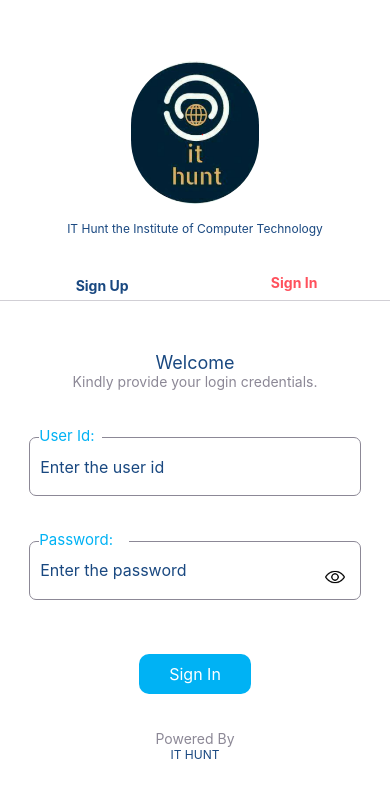
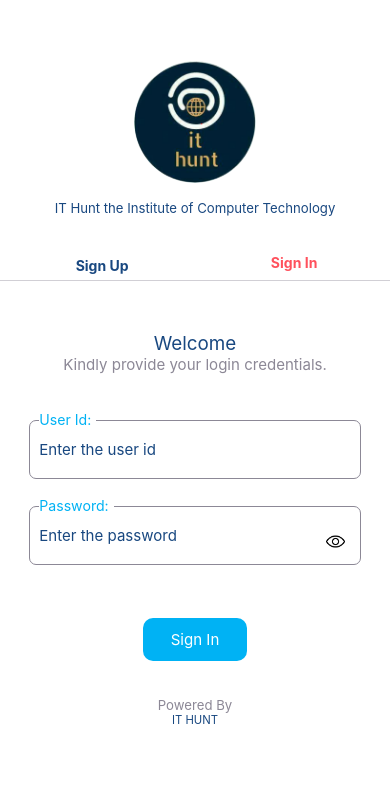
Before and after one commit to MahendraSoftEn/IT-Hunt-Institute-Project, a React Native app: screen /LoginScreen in a window 390 px wide. Shown: the top 798 px of the page. Built offline with nearby package versions, Linux system fonts and the light colour scheme.

Commit message:
work on responiseve

```diff
--- a/src/Container/Auth/LoginScreen/index.js
+++ b/src/Container/Auth/LoginScreen/index.js
@@ -22,7 +22,7 @@ import { useNavigation } from "@react-navigation/native";
 import LoadingModal from "../../../Component/LoadingModal";
 import AsyncStorage from "@react-native-async-storage/async-storage";
 import { loginValidationSchema } from "../../../../utilities/Validation";
-import { screenHeight, screenWidth } from "../../../../utilities/responsive";
+import { dynamicSize, getFontSize, hpx, screenHeight, screenWidth, wpx } from "../../../../utilities/responsive";
 import { removeState, setCount, setRegistrationData } from "../../../../utilities/MyStore/Dashboard/dashboard";
 
 function LoginScreen() {
@@ -36,7 +36,7 @@ function LoginScreen() {
     const [signUpPassword, setSignUpPassword] = useState("");
     const [isLoading, setIsLoading] = useState(false);
     const [showhidePassword, setshowhidePassword] = useState(true);
-    const [LoginInfo,setLoginInfo]=useState([]);
+    const [LoginInfo, setLoginInfo] = useState([]);
     const dispatch = useDispatch();
 
     const data = useSelector((state) => state?.dashboardData?.registrationData);
@@ -53,7 +53,7 @@ function LoginScreen() {
         try {
             // You can store a key-value pair
 
-          let array=[...LoginInfo,data];
+            let array = [...LoginInfo, data];
             const userJSON = JSON.stringify(array);
             await AsyncStorage.setItem('logindata', userJSON);
             console.log('Data stored successfully.');
@@ -94,7 +94,7 @@ function LoginScreen() {
         setIsLoading(true);
         setTimeout(() => {
             var isExist = false;
-            if(LoginInfo.length>0){
+            if (LoginInfo.length > 0) {
                 LoginInfo?.map((item, index) => {
                     if (values?.username?.toLowerCase() == item?.name?.toLowerCase() && values?.password == item?.password) {
                         isExist = true;
@@ -147,7 +147,7 @@ function LoginScreen() {
                                 source={Images.ithuntlogo}
                                 style={Styles.loginLogo}
                             />
-                            <Text style={{ fontSize: 12, color: "#194880", marginTop: screenHeight * 0.02 }}>IT Hunt the Institute of Computer Technology</Text>
+                            <Text style={{ fontSize: getFontSize(14), color: "#194880", marginTop: screenHeight * 0.02 }}>IT Hunt the Institute of Computer Technology</Text>
                         </View>
                         <View style={{ flexDirection: "row", justifyContent: "space-around", marginTop: screenHeight * 0.03, padding: 3 }}>
                             <TouchableOpacity
@@ -173,8 +173,8 @@ function LoginScreen() {
                             activeView == 0 ?
                                 <>
                                     <View style={{ alignItems: "center", marginTop: screenHeight * 0.06 }}>
-                                        <Text style={{ fontSize: 18, color: "#194880" }}>Welcome</Text>
-                                        <Text style={{ color: "#8C8896", fontSize: 14 }}>Kindly provide your login credentials.</Text>
+                                        <Text style={{ fontSize: getFontSize(20), color: "#194880" }}>Welcome</Text>
+                                        <Text style={{ color: "#8C8896", fontSize: getFontSize(16) }}>Kindly provide your login credentials.</Text>
                                     </View>
 
                                     <Formik
@@ -186,9 +186,9 @@ function LoginScreen() {
 
                                             <View style={Styles.inputView}>
 
-                                                <View style={{ marginTop: screenHeight * 0.01 }}>
-                                                    <View style={{ top: 8, left: 10, backgroundColor: "white", width: screenWidth * 0.16, zIndex: 10 }}>
-                                                        <Text style={{ color: "#00B2F4", fontSize: 15, }}>User Id:</Text>
+                                                <View style={{ marginTop: hpx(10) }}>
+                                                    <View style={{ top: 8, left: 10, backgroundColor: "white", width: wpx(60), zIndex: 10 }}>
+                                                        <Text style={{ color: "#00B2F4", fontSize: getFontSize(15), }}>User Id:</Text>
                                                     </View>
                                                     <TextInput
                                                         name="username"
@@ -204,9 +204,9 @@ function LoginScreen() {
                                                     }
                                                 </View>
 
-                                                <View style={{ marginTop: screenHeight * 0.03 }}>
-                                                    <View style={{ top: 8, left: 10, backgroundColor: "white", width: screenWidth * 0.23, zIndex: 10 }}>
-                                                        <Text style={{ color: "#00B2F4", fontSize: 15 }}>Password:</Text>
+                                                <View style={{ marginTop: hpx(10) }}>
+                                                    <View style={{ top: 8, left: 10, backgroundColor: "white", width: wpx(80), zIndex: 10 }}>
+                                                        <Text style={{ color: "#00B2F4", fontSize: getFontSize(15) }}>Password:</Text>
                                                     </View>
                                                     <TextInput
                                                         name="password"
@@ -225,12 +225,12 @@ function LoginScreen() {
 
                                                         <Image
                                                             source={showhidePassword ? Images.Password_Show : Images.Password_Hide}
-                                                            style={{ width: 20, height: 20, alignSelf: "flex-end", top: -33, right: 16, }}
+                                                            style={{ width: dynamicSize(20), height: dynamicSize(20), alignSelf: "flex-end", top: -33, right: 16, }}
                                                         />
 
                                                     </TouchableOpacity>
                                                     {errors.password &&
-                                                        <Text style={{ fontSize: 10, color: 'red', top: -20 }}>{errors.password}</Text>
+                                                        <Text style={{ fontSize: getFontSize(10), color: 'red', top: -20 }}>{errors.password}</Text>
                                                     }
                                                 </View>
                                                 <View style={{}}>
@@ -247,12 +247,12 @@ function LoginScreen() {
                                 :
                                 <View style={Styles.inputView}>
                                     <View style={{ alignItems: "center", marginTop: screenHeight * 0.02 }}>
-                                        <Text style={{ fontSize: 18, color: "#194880" }}>Welcome</Text>
-                                        <Text style={{ color: "#8C8896", fontSize: 14 }}>Kindly Fill your Details.</Text>
+                                        <Text style={{ fontSize: getFontSize(18), color: "#194880" }}>Welcome</Text>
+                                        <Text style={{ color: "#8C8896", fontSize: getFontSize(14) }}>Kindly Fill your Details.</Text>
                                     </View>
-                                    <View style={{ marginTop: 10 }}>
-                                        <View style={{ top: 8, left: 10, backgroundColor: "white", width: 60, zIndex: 10 }}>
-                                            <Text style={{ color: "#00B2F4", fontSize: 15, }}> Name:</Text>
+                                    <View style={{ marginTop: hpx(10) }}>
+                                        <View style={{ top: 8, left: 10, backgroundColor: "white", width: wpx(60), zIndex: 10 }}>
+                                            <Text style={{ color: "#00B2F4", fontSize: getFontSize(15), }}> Name:</Text>
                                         </View>
                                         <TextInput
                                             name="username"
@@ -264,9 +264,9 @@ function LoginScreen() {
                                         />
 
                                     </View>
-                                    <View style={{ marginTop: screenHeight * 0.02 }}>
-                                        <View style={{ top: 8, left: 10, backgroundColor: "white", width: 50, zIndex: 10 }}>
-                                            <Text style={{ color: "#00B2F4", fontSize: 15, }}>Email:</Text>
+                                    <View style={{ marginTop: hpx(10) }}>
+                                        <View style={{ top: 8, left: 10, backgroundColor: "white", width: wpx(50), zIndex: 10 }}>
+                                            <Text style={{ color: "#00B2F4", fontSize: getFontSize(15), }}>Email:</Text>
                                         </View>
                                         <TextInput
                                             name="email"
@@ -279,9 +279,9 @@ function LoginScreen() {
 
                                     </View>
 
-                                    <View style={{ marginTop: screenHeight * 0.02 }}>
-                                        <View style={{ top: 8, left: 10, backgroundColor: "white", width: 80, zIndex: 10 }}>
-                                            <Text style={{ color: "#00B2F4", fontSize: 15 }}>Password:</Text>
+                                    <View style={{ marginTop: hpx(10) }}>
+                                        <View style={{ top: 8, left: 10, backgroundColor: "white", width: wpx(80), zIndex: 10 }}>
+                                            <Text style={{ color: "#00B2F4", fontSize: getFontSize(15) }}>Password:</Text>
                                         </View>
                                         <TextInput
                                             name="password"
@@ -302,8 +302,8 @@ function LoginScreen() {
                                 </View>
                         }
                         <View style={{ alignItems: "center", marginTop: screenHeight * 0.02, marginBottom: 10 }}>
-                            <Text style={{ color: "#8C8896", fontSize: 14 }}>Powered By</Text>
-                            <Text style={{ color: "#194880", fontSize: 12 }}>IT HUNT</Text>
+                            <Text style={{ color: "#8C8896", fontSize: getFontSize(14) }}>Powered By</Text>
+                            <Text style={{ color: "#194880", fontSize: getFontSize(12) }}>IT HUNT</Text>
                         </View>
                     </ScrollView>
                 </View>
@@ -330,18 +330,18 @@ const Styles = StyleSheet.create({
         borderWidth: 0.6,
         borderColor: "#8C8896",
         borderRadius: 7,
-        paddingHorizontal: 10,
+        paddingHorizontal: wpx(10),
         color: "#194880",
-        fontSize: 16
+        fontSize: getFontSize(16)
     },
     headerImage: {
-        height: 110,
+        height: hpx(110),
         width: "100%",
     },
     loginLogo: {
-        width: screenWidth * 0.33,
-        height: screenHeight * 0.17,
-        borderRadius: 80,
+        width: dynamicSize(130),
+        height: dynamicSize(130),
+        borderRadius: hpx(80),
         resizeMode: "cover",
 
     },
@@ -349,12 +349,12 @@ const Styles = StyleSheet.create({
         alignItems: "center",
         justifyContent: "center",
         backgroundColor: "white",
-        paddingHorizontal: 20,
-        paddingVertical: 20,
+        paddingHorizontal: wpx(20),
+        paddingVertical: hpx(20),
     },
     loginButton: {
-        paddingHorizontal: 30,
-        paddingVertical: 10,
+        paddingHorizontal: wpx(30),
+        paddingVertical: hpx(12),
         backgroundColor: "#00B2F4",
         marginTop: screenHeight * 0.04,
         alignSelf: 'center',
@@ -363,7 +363,7 @@ const Styles = StyleSheet.create({
     },
     loginText: {
         color: "white",
-        fontSize: 16
+        fontSize: getFontSize(16)
     },
 
 
--- a/src/Container/DashBoard/NewDashBoard/SideBar.js
+++ b/src/Container/DashBoard/NewDashBoard/SideBar.js
@@ -5,6 +5,7 @@ import { Text, TouchableOpacity, View, StyleSheet, Image } from "react-native";
 import Modal from 'react-native-modal';
 import { useDispatch } from "react-redux";
 import { removeState } from "../../../../utilities/MyStore/Dashboard/dashboard";
+import { dynamicSize, getFontSize, hpx, wpx } from "../../../../utilities/responsive";
 
 function SideBarComponent(props) {
 
@@ -167,23 +168,23 @@ export default SideBarComponent;
 const styles = StyleSheet.create({
 
     sideBarTextView:{
-        marginLeft: 10
+        marginLeft: wpx(12)
     },
     sideBarImage:{
-        width: 20,
-         height: 20,
+        width: dynamicSize(20),
+         height: dynamicSize(20),
           tintColor: "#00B2F4"
     },
     sideBarTopBorder:{
         height: 0.4,
          width: "100%",
          backgroundColor: "#8C8896",
-          marginTop: 10
+          marginTop: hpx(13)
     },
     sideBarListBorder:{
         borderColor: "#E6E9EB",
          borderWidth: 0.8,
-          marginTop: 10,
+          marginTop: hpx(12),
            width: "100%",
             alignSelf: "center"
     },
@@ -194,30 +195,30 @@ const styles = StyleSheet.create({
     modalContent: {
         backgroundColor: 'white',
         flex: 1,
-        borderTopRightRadius: 25, // Adjust the border radius to make it look like a left side modal
-        borderBottomRightRadius: 25,
-        width: 200
+        borderTopRightRadius: 15, // Adjust the border radius to make it look like a left side modal
+        borderBottomRightRadius: 15,
+        width: wpx(220)
     },
     closeButton: {
         alignSelf: 'flex-end',
     },
     closeButtonText: {
-        fontSize: 18,
+        fontSize: getFontSize(18),
         fontWeight: 'bold',
         color: 'red',
     },
     modalText: {
-        fontSize: 18,
+        fontSize: getFontSize(18),
         fontWeight: 'bold',
     },
     logo: {
-        width: 70,
-        height: 70,
+        width: dynamicSize(75),
+        height: dynamicSize(75),
         resizeMode: 'contain',
     },
     sideBarListContainer: {
         flexDirection: "row",
         // justifyContent:"space-around",
-        marginTop: 25
+        marginTop: hpx(30)
     }
 })
--- a/src/Container/DashBoard/NewDashBoard/dashboardStyle.js
+++ b/src/Container/DashBoard/NewDashBoard/dashboardStyle.js
@@ -1,5 +1,6 @@
 
 import { Dimensions, StyleSheet } from "react-native";
+import { dynamicSize, getFontSize, hpx, wpx } from "../../../../utilities/responsive";
 
 const width = Dimensions.get("screen").width;
 const height = Dimensions.get("screen").height;
@@ -10,8 +11,8 @@ const height = Dimensions.get("screen").height;
         // marginTop: 20
     },
     logo: {
-        width: 50,
-        height: 50,
+        width: dynamicSize(55),
+        height: dynamicSize(55),
         resizeMode: 'contain',
     },
     headerContainer: {
@@ -22,39 +23,39 @@ const height = Dimensions.get("screen").height;
     },
     borderStyle: {
         width: width,
-        height: 3,
+        height: hpx(3),
         backgroundColor: "#E6E9EB",
-        marginVertical: 10
+        marginVertical: hpx(11)
     },
     courseView: {
-        marginTop: 10,
-        marginHorizontal: 10
+        marginTop: hpx(11),
+        marginHorizontal: wpx(10)
     },
     headingView: {
-        marginTop: 10,
-        marginHorizontal: 10
+        marginTop: hpx(15),
+        marginHorizontal: wpx(10)
     },
     headingText: {
-        fontSize: 17,
+        fontSize: getFontSize(17),
         color: "#194880"
     },
     topicContainer: {
         alignItems: "center",
-        marginTop: 15
+        marginTop: hpx(17)
     },
     courseText: {
-        fontSize: 17,
+        fontSize: getFontSize(17),
         color: "#194880"
     },
     headerMain: {
-        height: height * 0.12,
+        height: hpx(120),
         backgroundColor: 'white',
         justifyContent: "center",
-        padding: 10
+        padding: wpx(13)
     },
     topBorder: {
         width: width,
-        height: 3,
+        height: hpx(3),
         backgroundColor: "#E6E9EB"
     },
     mainScrollableContainer: {
@@ -63,81 +64,81 @@ const height = Dimensions.get("screen").height;
     },
     TeachingList: {
         flexDirection: "row",
-        marginLeft: 15,
+        marginLeft: wpx(15),
         justifyContent: 'space-between',
-        padding: 20,
+        padding: wpx(20),
         borderRadius: 10,
         backgroundColor: "white",
         elevation: 5,
         borderColor: "#8C8896",
-        marginVertical: 10
+        marginVertical: hpx(14)
     },
     teacherLogo: {
-        width: 40,
-        height: 40,
-        resizeMode: "cover",
+        width: dynamicSize(45),
+        height: dynamicSize(45),
+        resizeMode: "contain",
         borderRadius: 50
     },
     teachingText: {
-        fontSize: 13,
+        fontSize: getFontSize(15),
         color: "#194880"
     },
     teachingSubject: {
-        fontSize: 10,
+        fontSize: getFontSize(13),
         color: "#8C8896"
     },
     headerText: {
-        fontSize: 14,
+        fontSize: getFontSize(14),
         textAlign: "center",
         color: "#194880"
     },
     programmingContainer: {
-        marginTop: 10,
+        marginTop: hpx(14),
         flexDirection: "row",
         backgroundColor: "white",
         borderWidth: 1,
         borderColor: "#E6E9EB",
         borderRadius: 7,
         width: width * 0.90,
-        paddingHorizontal: 10,
+        paddingHorizontal: wpx(12),
         justifyContent: "space-around"
     },
     courseContainerList: {
         flexDirection: "row",
-        marginLeft: 10,
+        marginLeft: wpx(12),
         borderRadius: 10,
-        padding: 5,
-        width: 170,
+        padding: wpx(6),
+        width: wpx(210),
         backgroundColor: "white",
         elevation: 5,
-        marginVertical: 10,
-        height: 90
+        marginVertical: hpx(13),
+        height: hpx(100)
     },
     courseImage: {
-        width: 80,
-        height: 80,
+        width: dynamicSize(85),
+        height: dynamicSize(85),
         resizeMode: "contain"
     },
     courseItem: {
-        marginLeft: 13,
+        marginLeft: wpx(13),
         alignSelf: "center"
     },
     courseDescription: {
-        fontSize: 10,
+        fontSize: getFontSize(10),
         color: "#8C8896"
     },
     topicImage: {
-        width: width * 0.13,
-        height: height * 0.08,
+        width: dynamicSize(70),
+        height: dynamicSize(80),
         resizeMode: "contain"
     },
     topicText: {
         textAlign: "center",
-        fontSize: 16,
+        fontSize: getFontSize(16),
         color: "#194880"
     },
     topicDescription: {
-        fontSize: 12,
+        fontSize: getFontSize(13),
         color: "#8C8896",
         textAlign: "center"
     },
--- a/utilities/responsive.js
+++ b/utilities/responsive.js
@@ -1,4 +1,42 @@
 import { Dimensions } from "react-native";
 
+const { width } = Dimensions.get("window");
+import {
+  widthPercentageToDP,
+  heightPercentageToDP,
+} from "react-native-responsive-screen";
+
+const STANDARD_WIDTH = 414;
+const STANDARD_HEIGHT = 874;
+const CURRENT_WIDTH = width;
+const K = CURRENT_WIDTH / STANDARD_WIDTH;
+
+const USE_FOR_BIGGER_SIZE = true;
+
+export const dynamicSize = (size) => {
+  return K * size;
+};
+
+export const getFontSize = (size) => {
+  if (USE_FOR_BIGGER_SIZE || CURRENT_WIDTH < STANDARD_WIDTH) {
+    const newSize = dynamicSize(size);
+    return newSize;
+  }
+  return size;
+};
+
+export const wpx = (horizPX) => {
+  return widthPercentageToDP((horizPX / STANDARD_WIDTH) * 100);
+};
+export const hpx = (vertPX) => {
+  return heightPercentageToDP((vertPX / STANDARD_HEIGHT) * 100);
+};
+
+export const wp = (percentage) => {
+  return widthPercentageToDP(percentage);
+};
+export const hp = (percentage) => {
+  return heightPercentageToDP(percentage);
+};
 export const screenWidth=Dimensions.get("window").width;
 export const screenHeight=Dimensions.get("window").height;
```
Also changed, not shown: src/Container/DashBoard/NewDashBoard/index.js (+7 -4 lines). Lines whose indentation alone changed are shown as unchanged.
